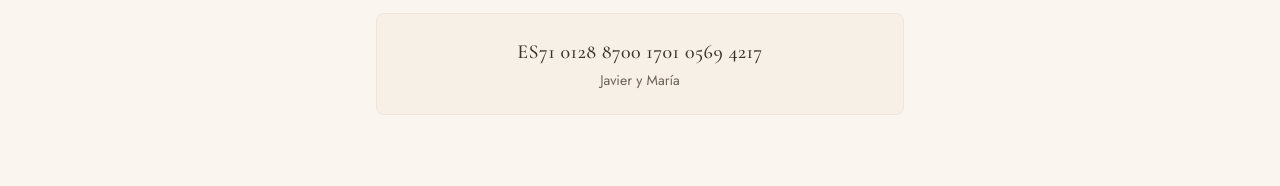
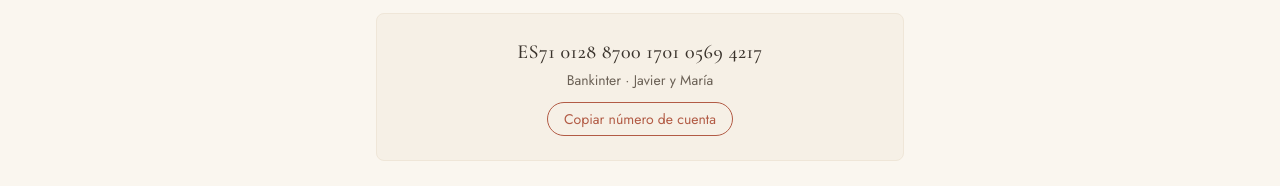
Before and after one commit to JavierBotella98/boda-javier-maria, a Next.js app: page /lista-de-bodas in a window 1280 px wide. Shown: the part 268-454 px from the top of the page. Built offline with nearby package versions, Linux system fonts and the light colour scheme; no server answers.

Commit message:
Add copy-to-clipboard button and bank name to the gift registry page

```diff
--- a/src/app/lista-de-bodas/page.tsx
+++ b/src/app/lista-de-bodas/page.tsx
@@ -1,4 +1,5 @@
 import PageHeader from "@/components/PageHeader";
+import CopyIbanButton from "@/components/CopyIbanButton";
 import { giftRegistry } from "@/config/site-content";
 
 export default function ListaDeBodasPage() {
@@ -12,8 +13,9 @@ export default function ListaDeBodasPage() {
             {giftRegistry.iban}
           </p>
           <p className="mt-1 text-sm text-ink-soft">
-            {giftRegistry.accountHolder}
+            {giftRegistry.bank} · {giftRegistry.accountHolder}
           </p>
+          <CopyIbanButton iban={giftRegistry.iban} />
         </div>
       </div>
     </div>
--- /dev/null
+++ b/src/components/CopyIbanButton.tsx
@@ -0,0 +1,33 @@
+"use client";
+
+import { useState } from "react";
+
+export default function CopyIbanButton({ iban }: { iban: string }) {
+  const [copied, setCopied] = useState(false);
+
+  async function handleCopy() {
+    try {
+      await navigator.clipboard.writeText(iban.replace(/\s+/g, ""));
+    } catch {
+      // Algunos navegadores requieren interacción directa; fallback simple.
+      const textarea = document.createElement("textarea");
+      textarea.value = iban.replace(/\s+/g, "");
+      document.body.appendChild(textarea);
+      textarea.select();
+      document.execCommand("copy");
+      document.body.removeChild(textarea);
+    }
+    setCopied(true);
+    setTimeout(() => setCopied(false), 2000);
+  }
+
+  return (
+    <button
+      type="button"
+      onClick={handleCopy}
+      className="mt-3 rounded-full border border-terracotta px-4 py-1.5 text-sm text-terracotta transition hover:bg-terracotta hover:text-cream"
+    >
+      {copied ? "¡Copiado!" : "Copiar número de cuenta"}
+    </button>
+  );
+}
--- a/src/config/site-content.ts
+++ b/src/config/site-content.ts
@@ -102,6 +102,7 @@ export const giftRegistry = {
   message:
     "Vuestra presencia es el mejor regalo, pero si queréis contribuir a nuestro viaje de novios, podéis hacerlo en este número de cuenta:",
   iban: "ES71 0128 8700 1701 0569 4217",
+  bank: "Bankinter",
   accountHolder: "Javier y María",
 };
 
```
